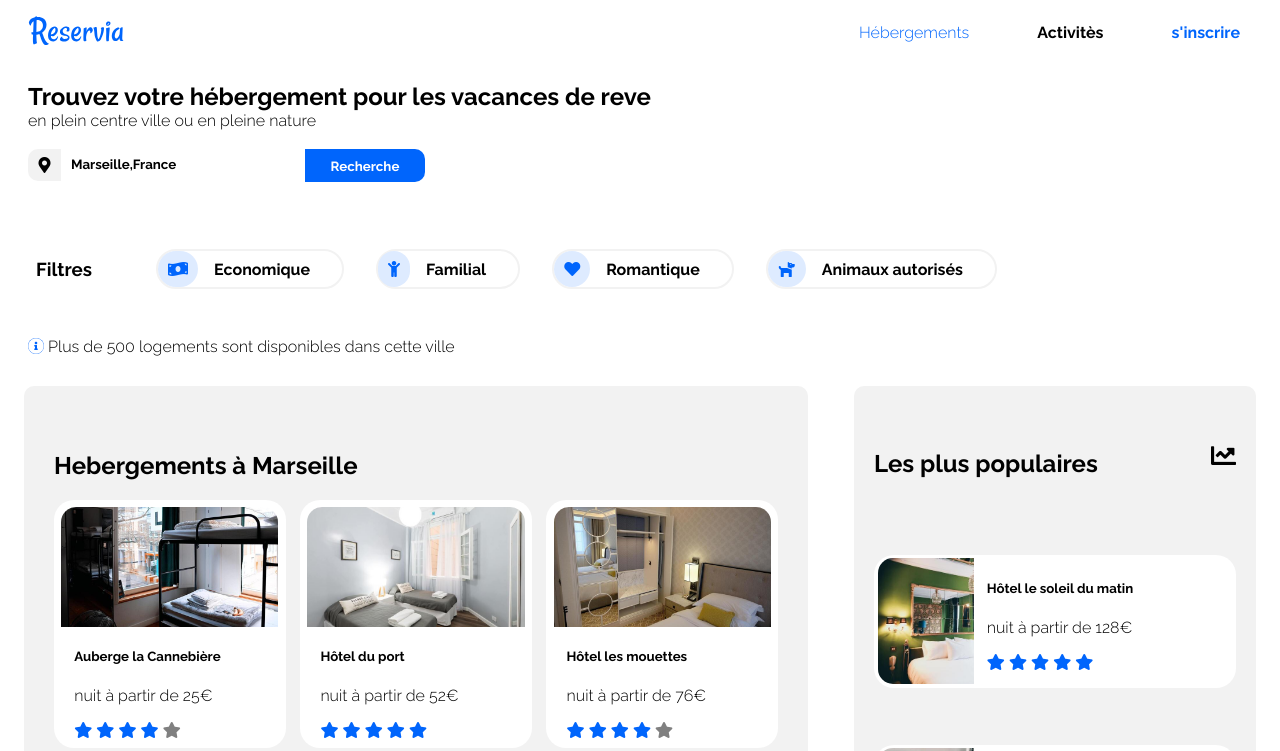
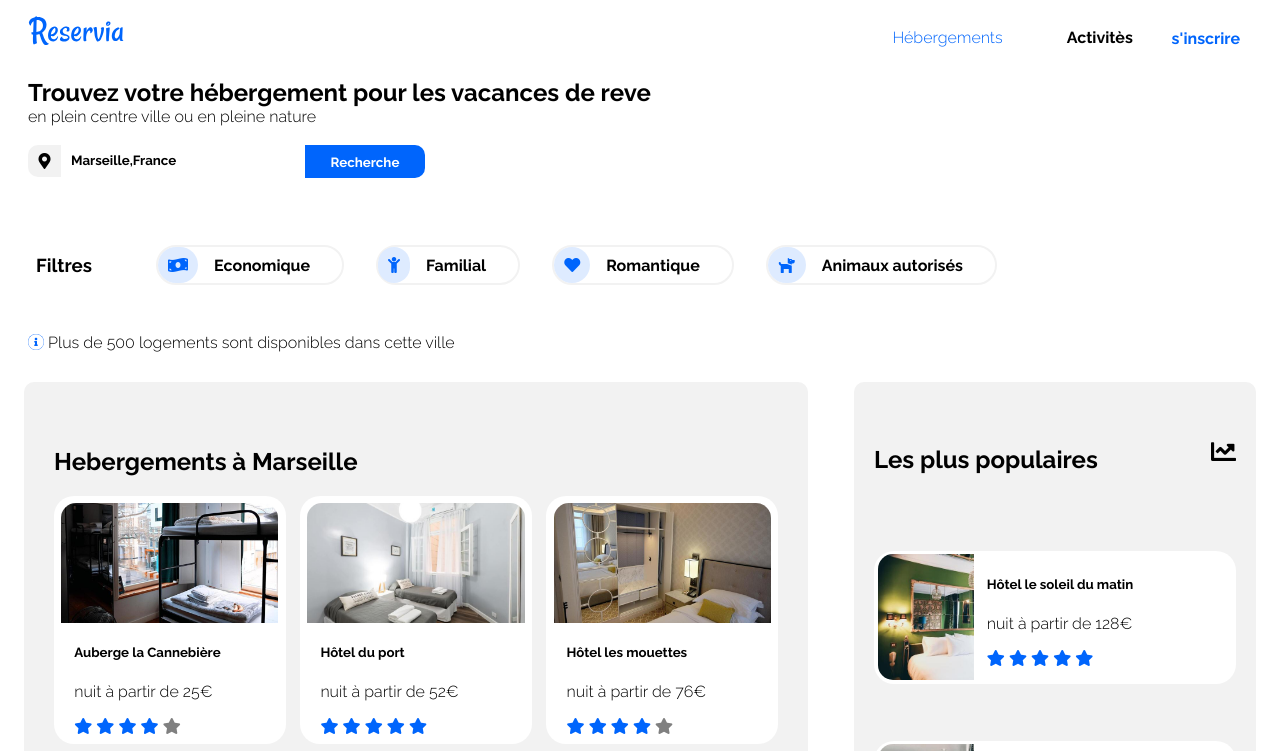
Before and after one commit to Yassineayyad/yassineayyad.github.io, a plain HTML site: page index.html in a window 1280 px wide. Shown: the top 751 px of the page. Drawn offline with Linux system fonts and the light colour scheme.

Commit message:
mise a jour nav barre

```diff
--- a/index.html
+++ b/index.html
@@ -10,20 +10,6 @@
     </head>
     <body>
         <header>
-
-            <div id="destock">
-
-                <nav>
-                    <div>
-                        <img class="logo" src="images/logo/Reservia.svg" alt="logo Reservia"/>
-                    </div>
-                    <div>
-                        <a class="hebergement" href="#heberg">Hébergements</a>
-                        <a class="activites" href="#activite">Activitès</a>
-                        <a class="sinscrire" href="#">s'inscrire</a>
-                    </div>
-                </nav>
-            </div>
             <div id="mobile">
                 <nav>
                     <div id="bloc1">
--- a/style.css
+++ b/style.css
@@ -9,17 +9,31 @@ a
 
 /** Header**/
 
-
+/*
 #mobile
 {
     display: none;
-}
+}*/
+
 nav
 {
+
+    align-items: center;
+    text-align: center;
+}
+#bloc1 {
     display: flex;
+    flex-direction: row;
     justify-content: space-between;
     align-items: center;
-    text-align: center;
+    width: 100%;
+}
+#bloc2{
+    display: flex;
+    flex-wrap: nowrap;
+    position: absolute;
+    right: 9%;
+    top: 12px;
 }
 .hebergement
 {
@@ -430,6 +444,7 @@ grâce à l'opérateur '~' et on les force en GRIS
     box-shadow: rgba(163, 160, 160, 0.746) 0px 0px 7px;
     border-radius: 20px;
     margin-left: 20px;
+
 }
 
 .double_bloc
@@ -681,6 +696,10 @@ footer
     {
         display: block;
     }
+    #bloc2{
+        position:relative;
+        left: 0%;
+    }
 
 
     /** recherche**/
```
